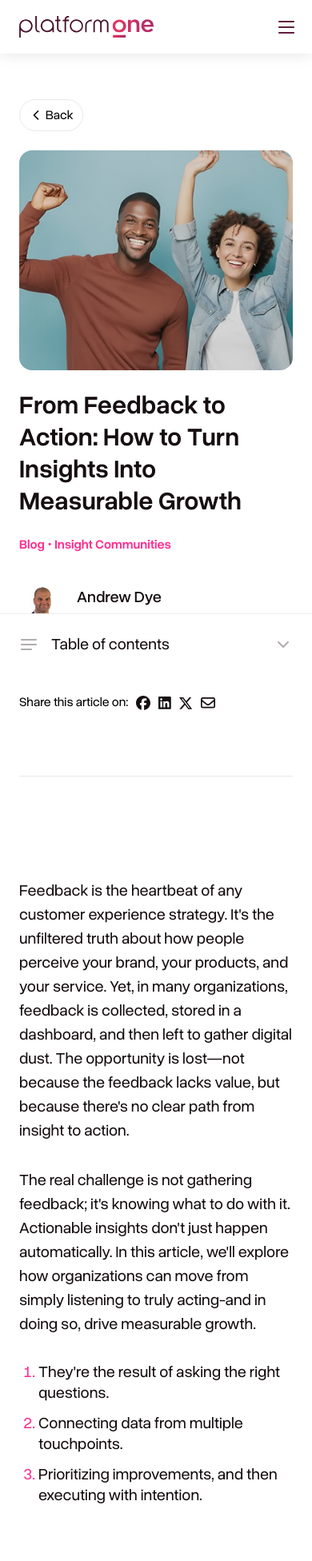
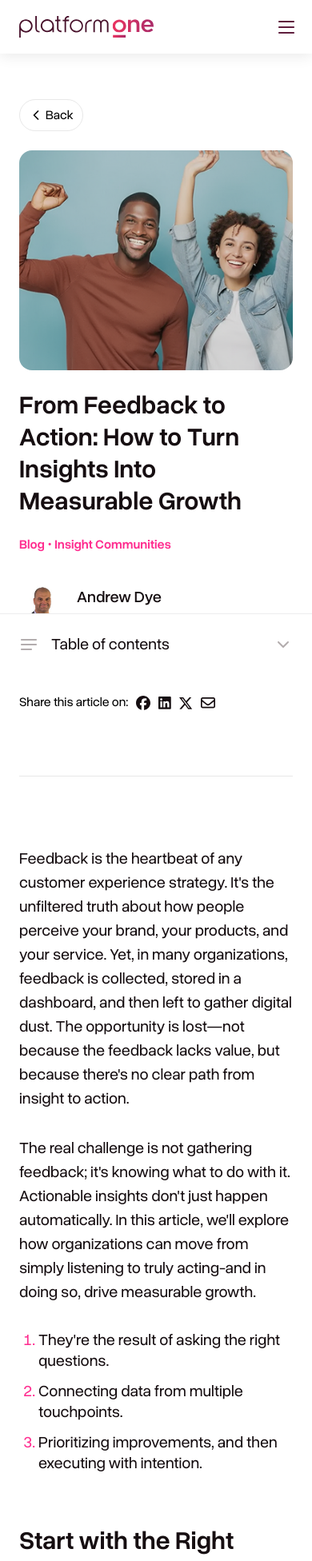
Before and after one commit to abdul-muhaimin-toha/platformone, a Next.js app: page /insights/1 in a window 390 px wide. Shown: the top 1952 px of the page at 80% size. Built offline with nearby package versions, Linux system fonts and the light colour scheme.

Commit message:
updated padding in insights/details page

```diff
--- a/app/insights/[slug]/page.tsx
+++ b/app/insights/[slug]/page.tsx
@@ -24,7 +24,7 @@
               }}
             />
           </div>
-          <div className="flex flex-col lg:flex-row gap-6 py-32 pt-[120px] lg:py-20 lg:pb-32">
+          <div className="flex flex-col lg:flex-row gap-6 py-32 pt-20 lg:py-20 lg:pb-32">
             <Sidebar
               version="v1"
               page="details"
```
